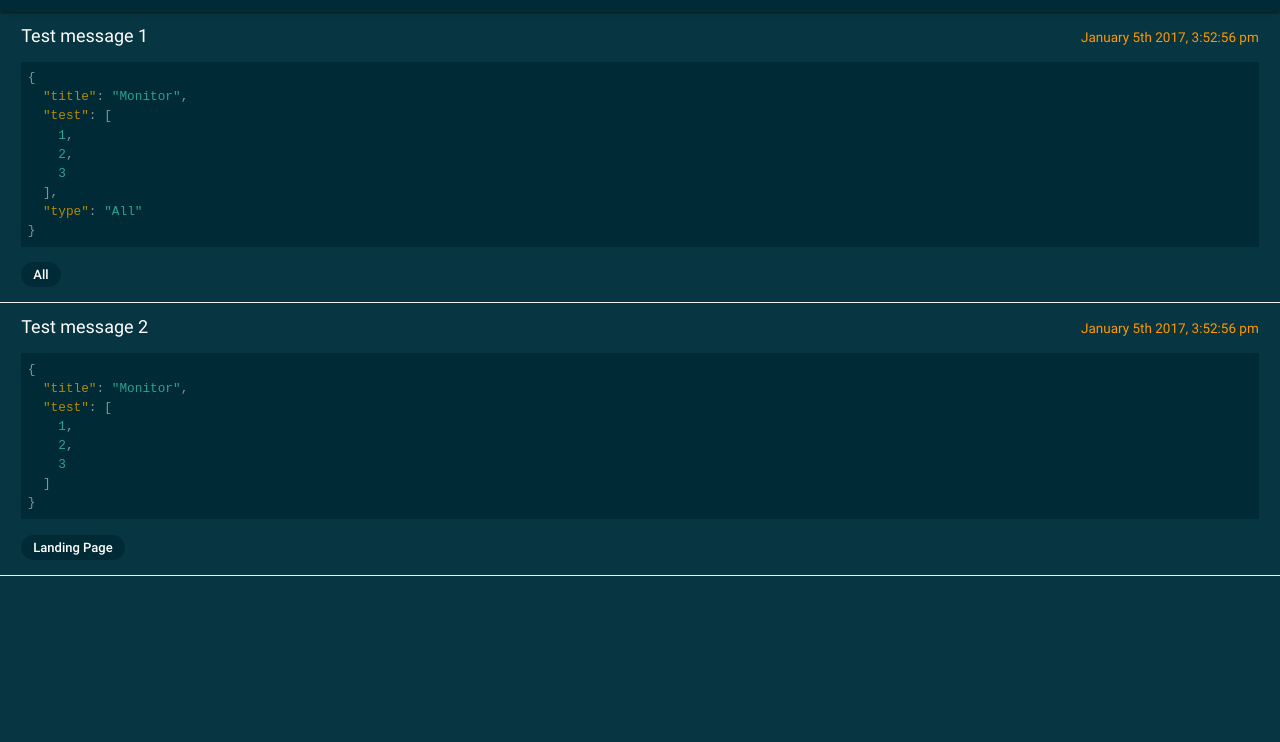
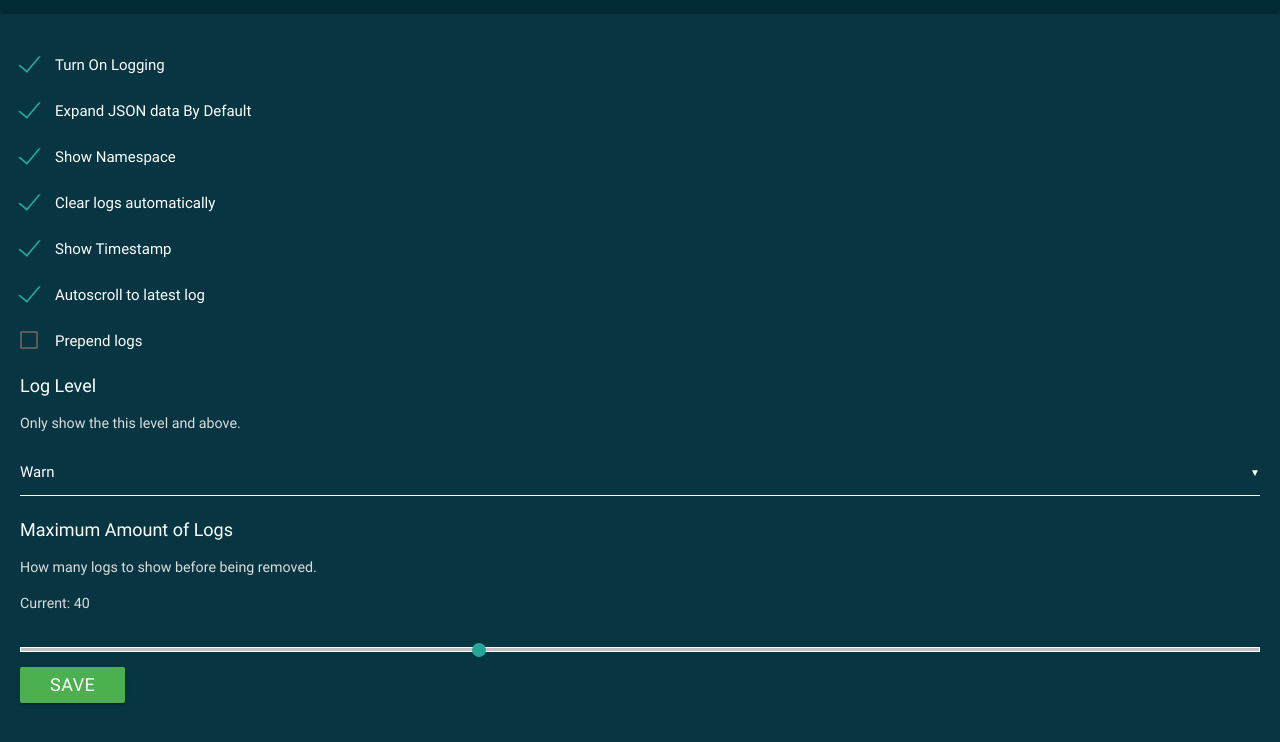
Before and after one commit to unisoftapps/ng2-log-service-extension, a browser extension: page devtools/log-viewer/log-viewer.html in a window 1280 px wide. Shown: the part 52-794 px from the top of the page. Drawn offline with nearby package versions, Linux system fonts and the light colour scheme.

Commit message:
More updates

```diff
--- a/devtools/log-viewer/log-viewer.css
+++ b/devtools/log-viewer/log-viewer.css
@@ -46,3 +46,26 @@ nav {
 .log-item pre {
     font-size:0.85rem;
 }
+
+#settings {
+    padding:20px;
+    color:#fff;
+}
+
+#settings label {
+    color:#fff;
+}
+
+#settings .subtext {
+    color:#ddd;
+    font-size:0.95rem;
+    /*font-style: italic;*/
+}
+
+#settings .select-wrapper input.select-dropdown {
+    border-bottom-color: #fff;
+}
+
+.select-wrapper span.caret {
+    color:#fff;
+}
--- a/devtools/log-viewer/log-viewer.html
+++ b/devtools/log-viewer/log-viewer.html
@@ -72,54 +72,58 @@
 
 
     <!-- Modal Structure -->
-    <div v-if="showSettings" id="settings" class="white">
+    <div v-if="showSettings" id="settings">
       <div class="modal-content">
-        <h4>Configure Monitor</h4>
-        <form action="#">
+        <!--<h4>Configure Monitor</h4>-->
+        <form>
           <p>
-            <input checked="checked"  type="checkbox" id="enableLogging" />
+            <input v-model="enableLogging" type="checkbox" id="enableLogging" />
             <label for="enableLogging">Turn On Logging</label>
           </p>
           <p>
-            <input checked="checked"  type="checkbox" id="expandJson" />
+            <input v-model="expandJson"  type="checkbox" id="expandJson" />
             <label for="expandJson">Expand JSON data By Default</label>
           </p>
           <p>
-            <input checked="checked" type="checkbox" id="showNamespace" />
+            <input v-model="showNamespace" type="checkbox" id="showNamespace" />
             <label for="showNamespace">Show Namespace</label>
           </p>
           <p>
-            <input checked="checked" type="checkbox" id="clearAutomatically" />
+            <input v-model="clearLogsAutomatically" type="checkbox" id="clearAutomatically" />
             <label for="clearAutomatically">Clear logs automatically</label>
           </p>
           <p>
-            <input checked="checked" type="checkbox" id="showTimestamp" />
+            <input v-model="showTimestamp" type="checkbox" id="showTimestamp" />
             <label for="showTimestamp">Show Timestamp</label>
           </p>
           <p>
-            <input checked="checked" type="checkbox" id="autoScroll" />
+            <input v-model="autoscrollToLatestLog" type="checkbox" id="autoScroll" />
             <label for="autoScroll">Autoscroll to latest log</label>
           </p>
           <p>
-            <input type="checkbox" id="prependLogs" />
+            <input v-model="prependLogs" type="checkbox" id="prependLogs" />
             <label for="prependLogs">Prepend logs</label>
           </p>
-          <h5>Log Level</h5>
-          <p>Only show this level and above.</p>
+          <p>Log Level</p>
+          <p class="subtext">Only show the this level and above.</p>
           <div class="input-field col s12">
-            <select>
-              <option v-for="item in logLevels" value="item.value">{{item.label}}</option>
+
+            <select onchange="changedLogLevel(this);" v-model="selectedLogLevel">
+              <option v-for="option in logLevels" v-bind:value="option.value">{{ option.text }}</option>
             </select>
+
+            <!--<select id="logLevel">
+              <option selected="{{item.active === true }}" v-for="item in logLevels" value="item.value">{{item.text}}</option>
+            </select>-->
           </div>
-          <h5>Maximum Amount of Logs</h5>
-          <p>How many logs to show before being removed</p>
+          <p>Maximum Amount of Logs</p>
+          <p class="subtext">How many logs to show before being removed.</p>
+          <p class="subtext">Current: {{ maxLogs }}</p>
           <p class="range-field">
-            <input value="20" step="5" type="range" id="test5" min="5" max="100" />
+            <input v-model="maxLogs" step="5" type="range" id="test5" min="5" max="100" />
           </p>
         </form>
-      </div>
-      <div class="modal-footer">
-        <a href="#!" class="modal-action modal-close waves-effect waves-green-lighten-1 btn green ">Save</a>
+        <button onclick="saveSettings();" class="modal-action modal-close waves-effect waves-green-lighten-1 btn green ">Save</button>
       </div>
     </div>
 
--- a/devtools/log-viewer/log-viewer.js
+++ b/devtools/log-viewer/log-viewer.js
@@ -40,27 +40,28 @@ function addLog(log) {
 
 var levels = [
     {
-        label: 'All',
+        text: 'All',
         value: 1
     },
     {
-        label: 'Debug',
-        value: 2
+        text: 'Debug',
+        value: 2,
+        active: true
     },
     {
-        label: 'Info',
+        text: 'Info',
         value: 3
     },
     {
-        label: 'Warn',
+        text: 'Warn',
         value: 4
     },
     {
-        label: 'Error',
+        text: 'Error',
         value: 5
     },
     {
-        label: 'Fatal',
+        text: 'Fatal',
         value: 6
     }
 ];
@@ -77,17 +78,11 @@ var vue = new Vue({
     data: {
         logs: [],
         title: 'ng2-log-service monitor',
-        showLogs: true
+        showLogs: false
     }
 });
 
-var settings = new Vue({
-    el: '#settings',
-    data: {
-        logLevels: levels,
-        showSettings: false
-    }
-})
+
 
 addLog({
     message: 'Test message 1',
@@ -119,6 +114,27 @@ addLog({
 //     })
 // }, 3000);
 
+var settings = new Vue({
+    el: '#settings',
+    data: {
+        logLevels: levels,
+        showSettings: true,
+        enableLogging: true,
+        expandJson: true,
+        showNamespace: true,
+        clearLogsAutomatically: true,
+        showTimestamp: true,
+        autoscrollToLatestLog: true,
+        prependLogs: false,
+        selectedLogLevel: 4,
+        maxLogs: 40
+    }
+})
+
+function changedLogLevel(e) {
+    settings.selectedLogLevel = parseInt(e.value);
+}
+
 function showSettings() {
     console.log('show settings called');
     vue.showLogs = !vue.showLogs;
@@ -130,3 +146,26 @@ function showSettings() {
         }, 0);
     }
 }
+
+function saveSettings() {
+
+    var model = {
+        enableLogging: settings.enableLogging,
+        expandJson: settings.expandJson,
+        showNamespace: settings.showNamespace,
+        clearLogsAutomatically: settings.clearLogsAutomatically,
+        showTimestamp: settings.showTimestamp,
+        autoscrollToLatestLog: settings.autoscrollToLatestLog,
+        prependLogs: settings.prependLogs,
+        selectedLogLevel: settings.selectedLogLevel,
+        maxLogs: parseInt(settings.maxLogs)
+    };
+
+    chrome.storage.sync.set({
+        'ng2-log-service-monitor-settings': model
+    }, function() {
+        console.log('saved!');
+    });
+
+    console.log('saved settings', model);
+}
```
